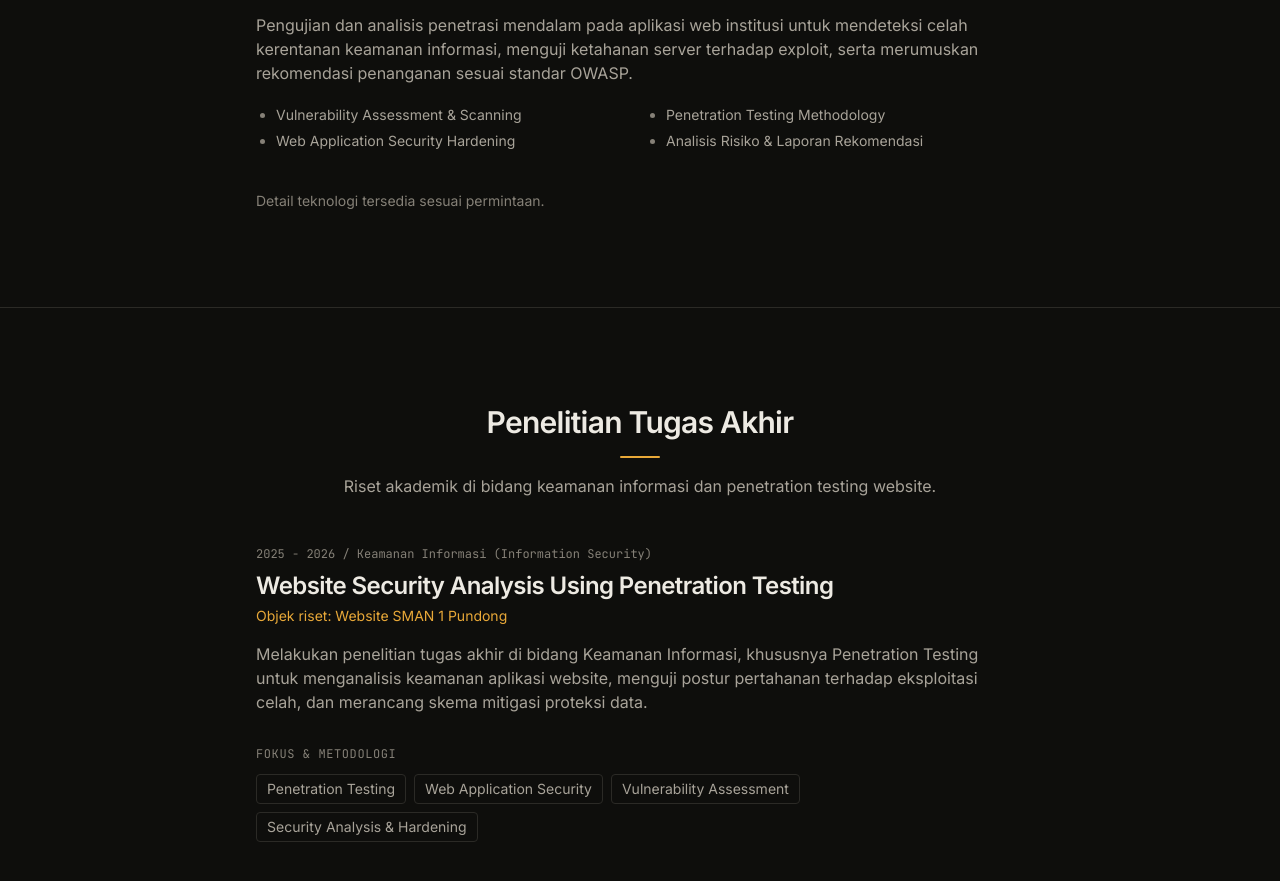
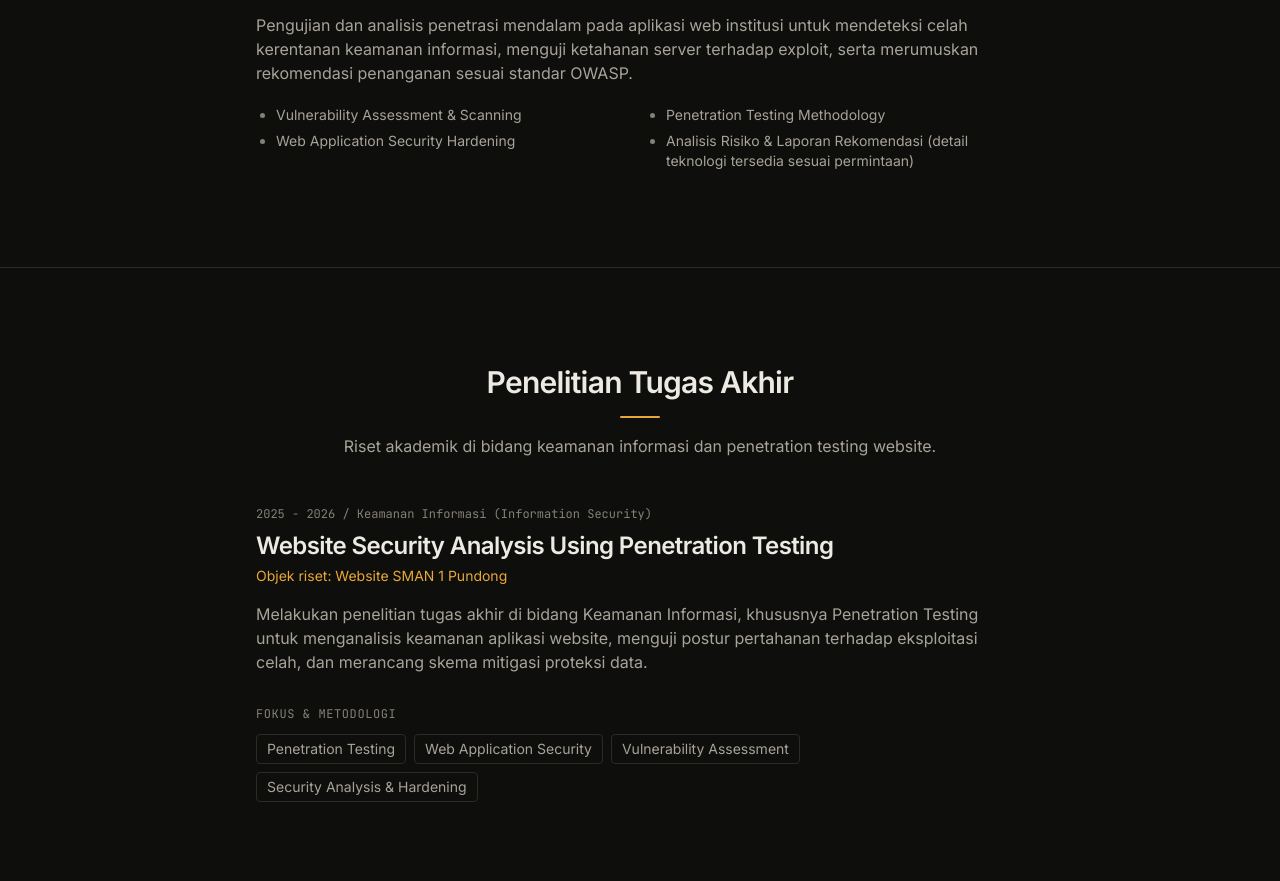
Before and after one commit to ridhodp/PortofolioMRidhoNaufal, a Next.js app: page / in a window 1280 px wide. Shown: the part 4460-5341 px from the top of the page. Built offline with nearby package versions, Linux system fonts and the light colour scheme.

Commit message:
content: merge projects footnote into pentest feature

```diff
--- a/src/components/sections/Projects.tsx
+++ b/src/components/sections/Projects.tsx
@@ -31,10 +31,6 @@ export default function Projects() {
           </li>
         ))}
       </ol>
-
-      <p className="mt-10 text-sm text-text-muted">
-        Detail teknologi tersedia sesuai permintaan.
-      </p>
     </Section>
   );
 }
--- a/src/data/portfolio.ts
+++ b/src/data/portfolio.ts
@@ -162,7 +162,7 @@ export const projects: Project[] = [
       "Vulnerability Assessment & Scanning",
       "Penetration Testing Methodology",
       "Web Application Security Hardening",
-      "Analisis Risiko & Laporan Rekomendasi",
+      "Analisis Risiko & Laporan Rekomendasi (detail teknologi tersedia sesuai permintaan)",
     ],
     repositoryUrl: "#",
     liveDemoUrl: "#",
```
